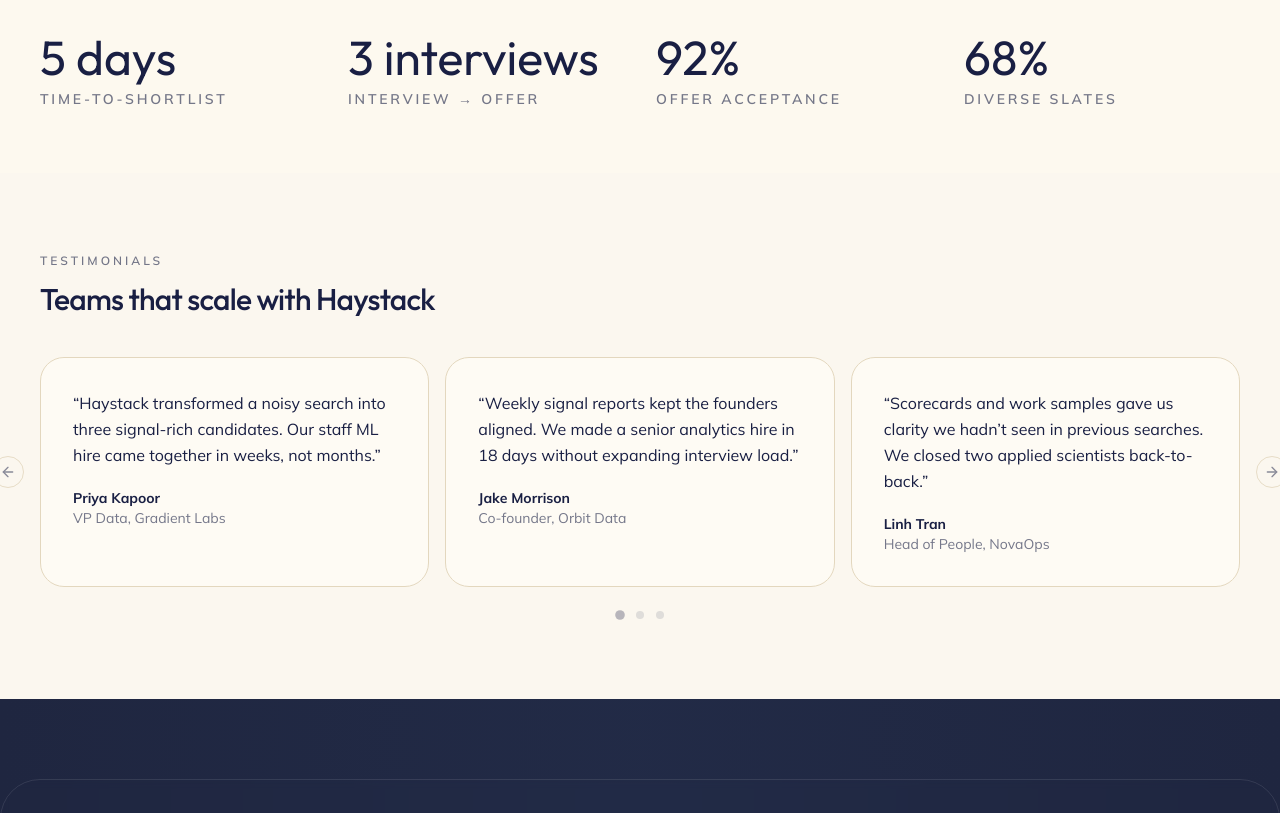
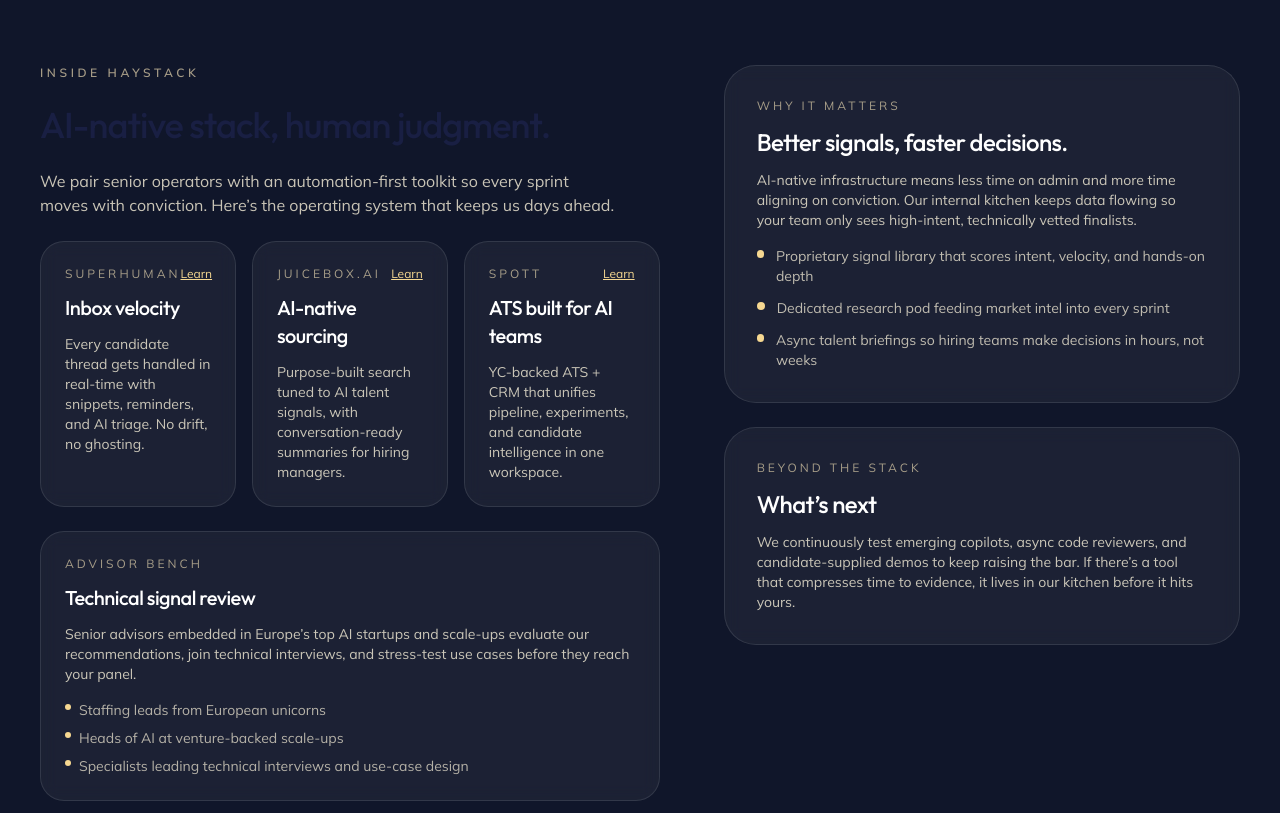
Before and after one commit to David-tech-creator/haystack, a Next.js app: page / in a window 1280 px wide. Shown: the part 1740-2553 px from the top of the page. Built offline with nearby package versions, Linux system fonts and the light colour scheme.

Commit message:
feat: showcase ai-native operating stack

```diff
--- a/src/app/page.tsx
+++ b/src/app/page.tsx
@@ -1,9 +1,10 @@
 "use client"
 
+import { Hero } from "@/components/hero"
+import { InsightStack } from "@/components/insight-stack"
 import { Logos } from "@/components/logos"
 import { Stats } from "@/components/stats"
 import { Testimonials } from "@/components/testimonials"
-import { Hero } from "@/components/hero"
 import Link from "next/link"
 import { motion } from "framer-motion"
 
@@ -13,6 +14,7 @@
       <Hero />
       <Logos />
       <HowItWorks />
+      <InsightStack />
       <Stats />
       <Testimonials />
       <FinalCTA />
--- /dev/null
+++ b/src/components/insight-stack.tsx
@@ -0,0 +1,124 @@
+"use client"
+
+import { motion } from "framer-motion"
+import Link from "next/link"
+
+const tools = [
+  {
+    name: "Superhuman",
+    headline: "Inbox velocity",
+    description:
+      "Every candidate thread gets handled in real-time with snippets, reminders, and AI triage. No drift, no ghosting.",
+    url: "https://superhuman.com/",
+  },
+  {
+    name: "Juicebox.ai",
+    headline: "AI-native sourcing",
+    description:
+      "Purpose-built search tuned to AI talent signals, with conversation-ready summaries for hiring managers.",
+    url: "https://juicebox.ai/",
+  },
+  {
+    name: "Spott",
+    headline: "ATS built for AI teams",
+    description:
+      "YC-backed ATS + CRM that unifies pipeline, experiments, and candidate intelligence in one workspace.",
+    url: "https://spott.io/",
+  },
+]
+
+const advisors = [
+  "Staffing leads from European unicorns",
+  "Heads of AI at venture-backed scale-ups",
+  "Specialists leading technical interviews and use-case design",
+]
+
+const differentiators = [
+  "Proprietary signal library that scores intent, velocity, and hands-on depth",
+  "Dedicated research pod feeding market intel into every sprint",
+  "Async talent briefings so hiring teams make decisions in hours, not weeks",
+]
+
+export function InsightStack() {
+  return (
+    <section className="bg-[#10162a] py-24 text-[#fefbf4]">
+      <div className="container grid gap-16 lg:grid-cols-[minmax(0,1.2fr),minmax(0,1fr)]">
+        <div className="space-y-6">
+          <p className="text-xs font-semibold uppercase tracking-[0.3em] text-[#cbbd9e]/80">Inside Haystack</p>
+          <h2 className="font-display text-3xl leading-tight md:text-4xl">AI-native stack, human judgment.</h2>
+          <p className="max-w-xl text-base text-[#f8f0d9]/80">
+            We pair senior operators with an automation-first toolkit so every sprint moves with conviction. Here’s the
+            operating system that keeps us days ahead.
+          </p>
+
+          <div className="grid gap-4 md:grid-cols-3">
+            {tools.map((tool, index) => (
+              <motion.div
+                key={tool.name}
+                initial={{ opacity: 0, y: 24 }}
+                whileInView={{ opacity: 1, y: 0 }}
+                viewport={{ once: true, amount: 0.3 }}
+                transition={{ duration: 0.5, ease: "easeOut", delay: index * 0.1 }}
+                className="rounded-3xl border border-white/10 bg-white/5 p-6 backdrop-blur"
+              >
+                <div className="flex items-center justify-between">
+                  <p className="text-xs uppercase tracking-[0.25em] text-[#cbbd9e]/80">{tool.name}</p>
+                  <Link href={tool.url} target="_blank" rel="noopener" className="text-xs text-[#f6d891] underline">
+                    Learn
+                  </Link>
+                </div>
+                <h3 className="mt-3 font-display text-xl text-white">{tool.headline}</h3>
+                <p className="mt-3 text-sm text-[#f8f0d9]/80">{tool.description}</p>
+              </motion.div>
+            ))}
+          </div>
+
+          <div className="rounded-3xl border border-white/10 bg-white/5 p-6 backdrop-blur">
+            <p className="text-xs uppercase tracking-[0.25em] text-[#cbbd9e]/80">Advisor Bench</p>
+            <h3 className="mt-3 font-display text-xl text-white">Technical signal review</h3>
+            <p className="mt-3 text-sm text-[#f8f0d9]/80">
+              Senior advisors embedded in Europe’s top AI startups and scale-ups evaluate our recommendations, join
+              technical interviews, and stress-test use cases before they reach your panel.
+            </p>
+            <ul className="mt-4 space-y-2 text-sm text-[#f8f0d9]/70">
+              {advisors.map((item) => (
+                <li key={item} className="flex items-start gap-2">
+                  <span className="mt-1 size-1.5 rounded-full bg-[#f6d891]" aria-hidden />
+                  <span>{item}</span>
+                </li>
+              ))}
+            </ul>
+          </div>
+        </div>
+
+        <div className="space-y-6">
+          <div className="rounded-[2rem] border border-white/10 bg-white/5 p-8 backdrop-blur">
+            <p className="text-xs uppercase tracking-[0.25em] text-[#cbbd9e]/80">Why it matters</p>
+            <h3 className="mt-3 font-display text-2xl text-white">Better signals, faster decisions.</h3>
+            <p className="mt-3 text-sm text-[#f8f0d9]/80">
+              AI-native infrastructure means less time on admin and more time aligning on conviction. Our internal kitchen
+              keeps data flowing so your team only sees high-intent, technically vetted finalists.
+            </p>
+            <ul className="mt-4 space-y-3 text-sm text-[#f8f0d9]/75">
+              {differentiators.map((line) => (
+                <li key={line} className="flex items-start gap-3">
+                  <span className="mt-1 inline-flex size-2 rounded-full bg-[#f6d891]" aria-hidden />
+                  <span>{line}</span>
+                </li>
+              ))}
+            </ul>
+          </div>
+
+          <div className="rounded-[2rem] border border-white/10 bg-white/5 p-8 backdrop-blur">
+            <p className="text-xs uppercase tracking-[0.25em] text-[#cbbd9e]/80">Beyond the stack</p>
+            <h3 className="mt-3 font-display text-2xl text-white">What’s next</h3>
+            <p className="mt-3 text-sm text-[#f8f0d9]/80">
+              We continuously test emerging copilots, async code reviewers, and candidate-supplied demos to keep raising
+              the bar. If there’s a tool that compresses time to evidence, it lives in our kitchen before it hits yours.
+            </p>
+          </div>
+        </div>
+      </div>
+    </section>
+  )
+}
```
